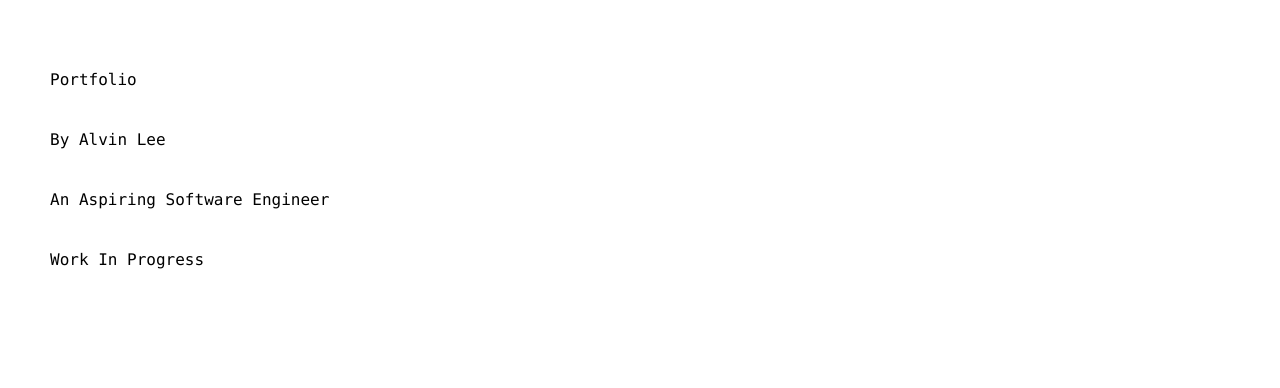
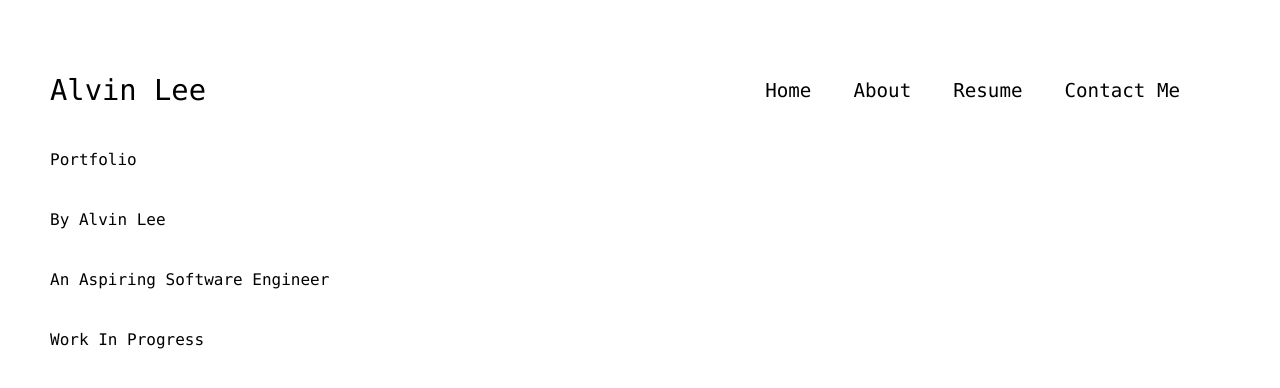
Before and after one commit to alvinlee00/alvinlee00.github.io, a React (Create React App) app: page / in a window 1280 px wide. Shown: the top 388 px of the page. Built offline with nearby package versions, Linux system fonts and the light colour scheme.

Commit message:
adding navbar

```diff
--- a/src/App.css
+++ b/src/App.css
@@ -3,9 +3,6 @@
   color: black;
   text-transform: capitalize;
   line-height: 60px;
-  font-family: ryo-text-plusn, menlo;
-  font-weight: 500;
-  font-style: normal;
 }
 .title-content{
   display: block;
@@ -34,3 +31,8 @@ body{
   margin:50px;
   background-color: white;
 }
+*{
+  font-family: ryo-text-plusn, menlo;
+  font-weight: 500;
+  font-style: normal;
+}
--- a/src/App.js
+++ b/src/App.js
@@ -1,16 +1,19 @@
 import React from 'react';
+import Navbar from "./components/Navbar/Navbar";
 import './App.css';
+
 
 
 function App() {
   return (
 
     <div>
-      <span class="title">
-        <span class="title-content">Portfolio</span>
-        <span class="title-content title-second">by alvin lee</span>
-        <span class="title-content title-third">an aspiring software engineer</span>
-        <span class="title-content title-fourth">work in progress</span>
+      <Navbar />
+      <span className="title">
+        <span className="title-content">Portfolio</span>
+        <span className="title-content title-second">by alvin lee</span>
+        <span className="title-content title-third">an aspiring software engineer</span>
+        <span className="title-content title-fourth">work in progress</span>
       </span>
     </div>
   );
--- /dev/null
+++ b/src/components/Navbar/MenuItems.js
@@ -0,0 +1,23 @@
+export const MenuItems = [
+    {
+        label: 'Home',
+        url: '#',
+        cName: 'nav-links'
+    },
+    {
+        label: 'About',
+        url: '#',
+        cName: 'nav-links'
+    },
+    {
+        label: 'Resume',
+        url: '#',
+        cName: 'nav-links'
+    },
+    {
+        label: 'Contact Me',
+        url: '#',
+        cName: 'nav-links'
+    },
+
+]
--- /dev/null
+++ b/src/components/Navbar/Navbar.css
@@ -0,0 +1,69 @@
+.NavbarItems{
+    background: white;
+    height:80px;
+    display: flex;
+    justify-content:left;
+    align-items:center;
+    font-size: 1.2rem;
+}
+
+.navbar-logo{
+    color: black;
+    align-items:left;
+    justify-self: start;
+    cursor: pointer;
+}
+
+.menu-icon{
+    width:50px;
+    height:6px;
+    background: black;
+    border-radius: 5px;
+    transition: all .5s ease-in-out;
+}
+.menu-icon::before,
+.menu-icon::after{
+    content: '';
+    position: absolute;
+    width:50px;
+    height:6px;
+    background: black;
+    border-radius: 5px;
+    transition: all .5s ease-in-out;
+}
+.menu-icon::before{
+    transform: translateY(-16px);
+}
+.menu-icon::after{
+    transform: translateY(16px);
+}
+
+.open .menu-icon{
+    transform: translateX(-50px);
+    background:transparent;
+}
+
+.nav-menu{
+    display:grid;
+    grid-template-columns: repeat(5,auto);
+    grid-gap: 10px;
+    list-style: none;
+    text-align:center;
+    width: 75vw;
+    justify-content:end;
+}
+
+.nav-links{
+    color:black;
+    text-decoration: none;
+    padding: .5rem 1rem;
+}
+.nav-links:hover{
+    background-color: lightgray;
+    border-radius:4px;
+    transition: all 0.5s ease-out;
+    transition: all 0.5s ease-in;
+}
+.menu-icon{
+    display:none;
+}
--- a/src/components/Navbar/Navbar.js
+++ b/src/components/Navbar/Navbar.js
@@ -0,0 +1,36 @@
+import React from 'react';
+import { MenuItems } from "./MenuItems"
+import './Navbar.css'
+
+class Navbar extends React.Component {
+    state = { clicked: false }
+
+    handleClick = () => {
+        this.setState({ clicked: !this.state.clicked })
+    }
+
+
+    render(){
+        return(
+            <nav className = "NavbarItems">
+                <h1 className = "navbar-logo">Alvin Lee</h1>
+                <div className = "menu-icon" onClick={this.handleClick}>
+                    <i className={this.state.clicked ?  'open' : 'closed'}></i>
+                </div>
+                <ul className={this.state.clicked ? 'nav-menu active' : 'nav-menu'}>
+                    {MenuItems.map((item, index) => {
+                        return (
+                            <li key={index}>
+                                <a className={item.cName} href = {item.url}>
+                                    {item.label}
+                                </a>
+                            </li>
+                        )
+                    })}
+                </ul>
+            </nav>
+        )
+    }
+}
+
+export default Navbar
```
